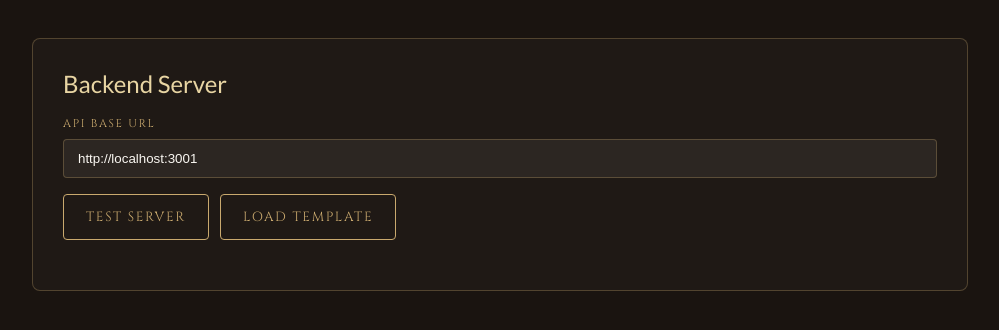
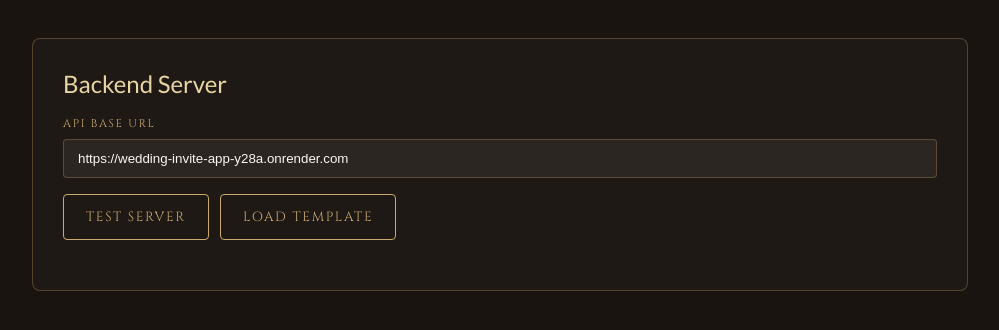
Before and after one commit to AMULYA-SRKL/wedding-invite-app, a plain HTML site: page docs/index.html in a window 1280 px wide. Shown: the part 134-464 px from the top of the page, without its empty margins (140-1139 px from the left). Drawn offline with Linux system fonts and the light colour scheme; a web font is replaced by a local one.

Commit message:
Update index.html

```diff
--- a/docs/index.html
+++ b/docs/index.html
@@ -316,7 +316,7 @@ button, .btn {
 
   <div class="field">
     <label>API Base URL</label>
-    <input id="apiUrl" value="http://localhost:3001" />
+    <input id="apiUrl" value="https://wedding-invite-app-y28a.onrender.com" />
   </div>
 
   <button class="btn-outline" onclick="testApi()">Test Server</button>
@@ -427,7 +427,7 @@ button, .btn {
 
 <script>
 const state = {
-  apiUrl: 'http://localhost:3001',
+  apiUrl: 'https://wedding-invite-app-y28a.onrender.com',
   videoNaturalW: 0,
   videoNaturalH: 0,
   texts: [],
```
